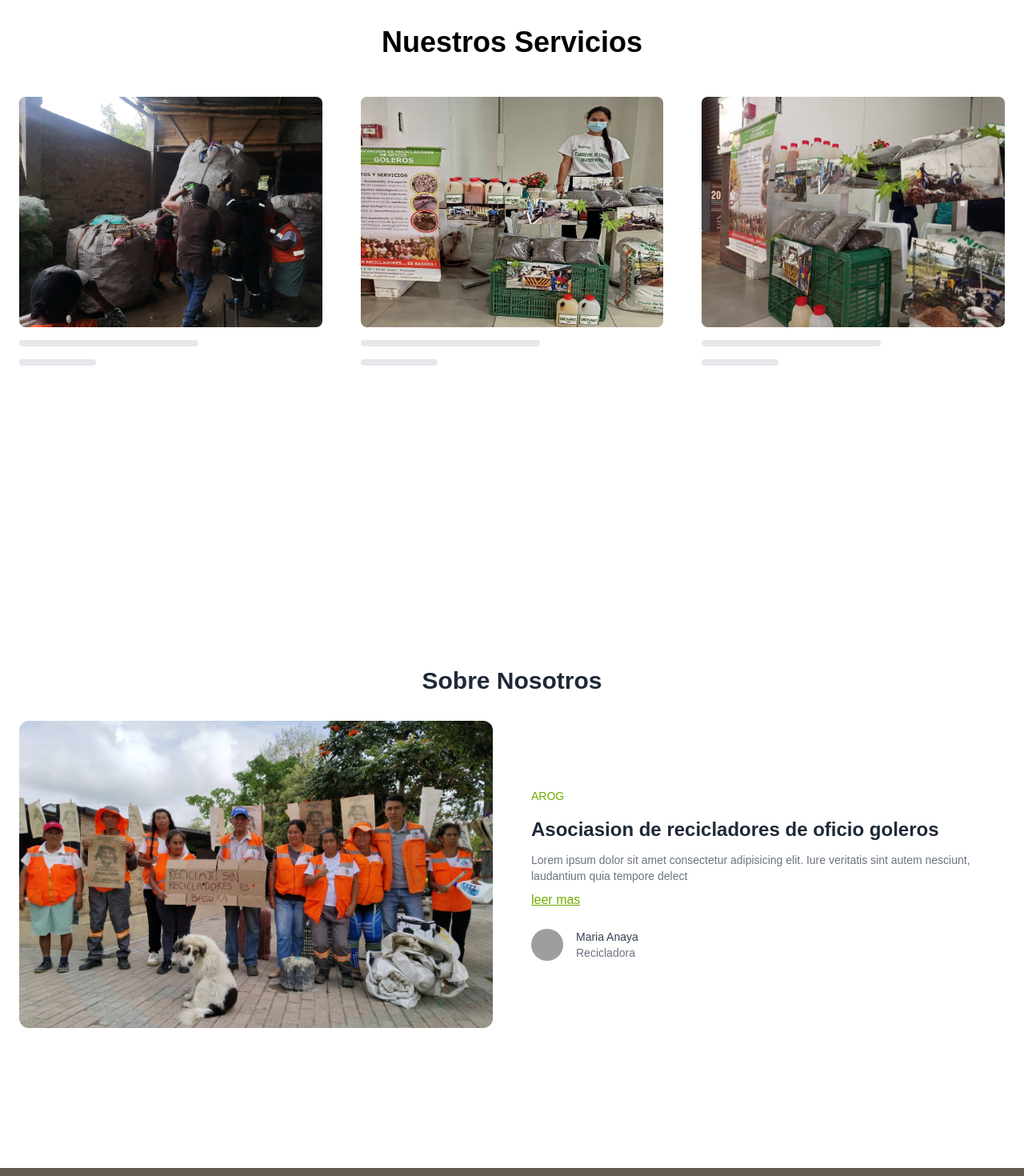
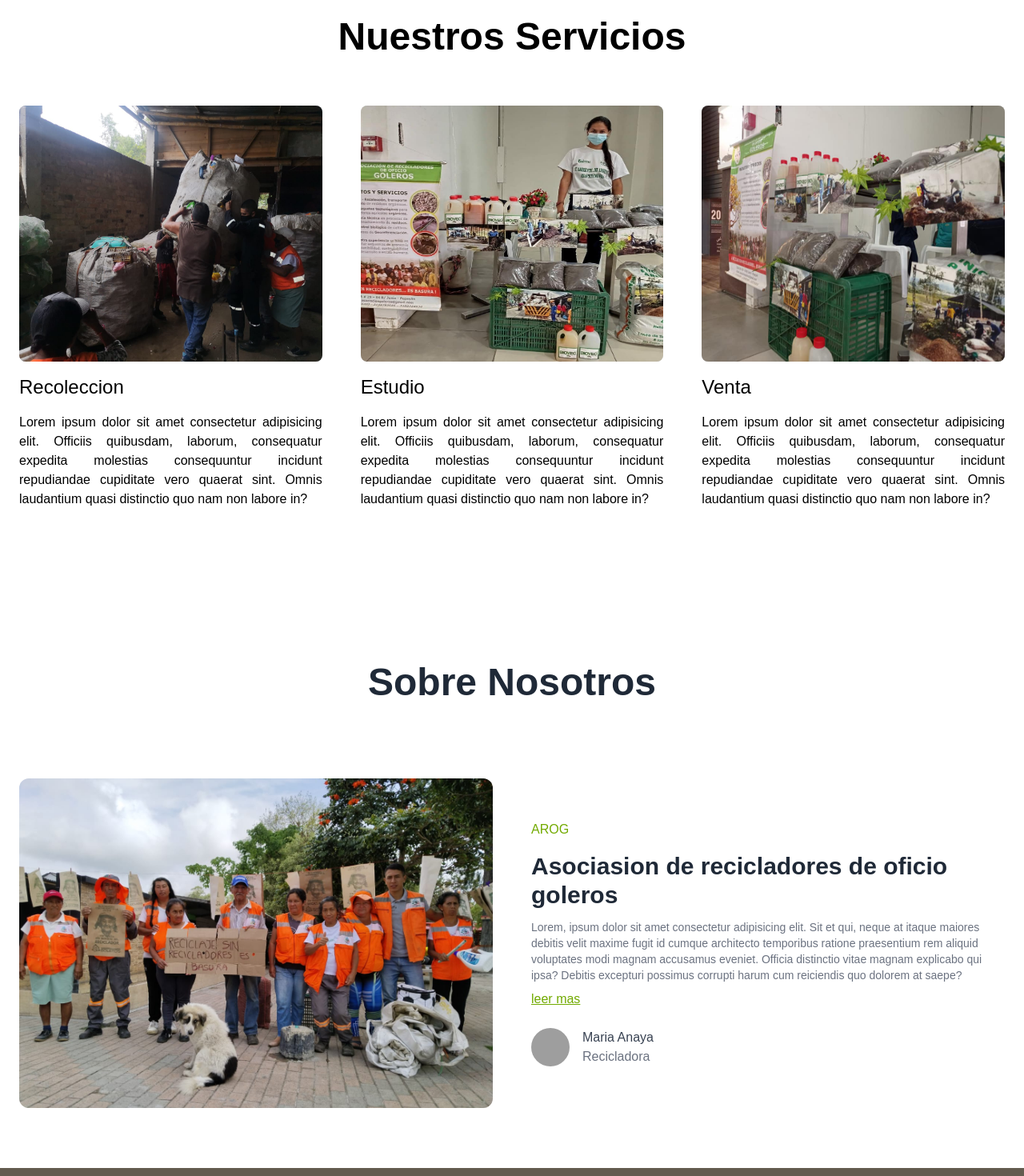
Before and after one commit to DanielSolarte23/proyecto-Arog-v3, a Next.js app: page / in a window 1280 px wide. Shown: the part 940-2410 px from the top of the page at 80% size. Built offline with nearby package versions, Linux system fonts and the light colour scheme; grey boxes are pictures that could not be loaded.

Commit message:
Rutas admin

```diff
--- a/package.json
+++ b/package.json
@@ -10,14 +10,10 @@
   },
   "dependencies": {
     "@fortawesome/fontawesome-free": "^6.6.0",
-    "antd": "^5.21.6",
-    "clsx": "^2.1.1",
-    "framer-motion": "^11.11.11",
     "next": "15.0.2",
     "proyecto-arog-v3": "file:",
     "react": "19.0.0-rc-02c0e824-20241028",
-    "react-dom": "19.0.0-rc-02c0e824-20241028",
-    "tailwind-merge": "^2.5.4"
+    "react-dom": "19.0.0-rc-02c0e824-20241028"
   },
   "devDependencies": {
     "eslint": "^8",
--- a/src/app/administrador/page.jsx
+++ b/src/app/administrador/page.jsx
@@ -1,10 +1,7 @@
-import BarraLateral from "../components/admin/BarraLateral"
 
 function Page() {
   return (
-    <div className="h-screen">
-
-    </div>
+    <h1>Perfil</h1>
   )
 }
 
--- a/src/app/components/publicas/BarraHeader.jsx
+++ b/src/app/components/publicas/BarraHeader.jsx
@@ -6,14 +6,12 @@ import LogoArog from "./LogoArog";
 // import { useAuth } from "../../context/AuthContext";
 
 
-function BarraHeader() {
+function BarraHeader({className}) {
     // const { isAuthenticated, logout, user } = useAuth();
-
-
     return (
         <header
             id="header1"
-            className="w-full h-1/6 shadow-lg z-50 flex items-center bg-white fixed px-8 justify-between"
+            className={`w-full h-1/8 shadow-lg z-50 flex items-center bg-white  px-8 justify-between ${className}`}
         >
             {/* Contenedor de logo y texto */}
             <a href="#Inicio" className="flex">
--- a/src/app/components/publicas/Bienvenida.jsx
+++ b/src/app/components/publicas/Bienvenida.jsx
@@ -3,9 +3,9 @@ import React from 'react'
 function Bienvenida() {
     return (
         <div className='h-screen' id="Inicio">
-            <div className='h-1/6'></div>
+            <div className='h-1/8'></div>
             <div
-                className="w-full contenedor-bienvenida px-5 h-5/6 md:px-28 items-center flex "
+                className="w-full contenedor-bienvenida px-5 h-7/8 md:px-28 items-center flex "
             >
                 {/* Contenedor de la imagen y texto */}
                 <section className="w-full h-5/6 flex  rounded-2xl bg-cover bg-center  bg-no-repeat hoja-verde">
--- a/src/app/components/publicas/Servicios.jsx
+++ b/src/app/components/publicas/Servicios.jsx
@@ -4,37 +4,39 @@ import React from 'react'
 function Servicios() {
     return (
         <div className='h-screen' id='servicios'>
-            <div className='h-1/6'></div>
-            <section className="bg-white h-5/6" >
-                <div className="container px-6 py-10 mx-auto">
-                    <h1 className="text-center w-full text-4xl  font-bold">Nuestros Servicios</h1>
+            <div className='h-1/8'></div>
+            <section className="bg-white h-7/8" >
+                <div className="container px-6 py-12 mx-auto h-full">
+                    <div className='flex justify-center items-center h-1/8'>
+                        <h1 className="text-center w-full text-5xl font-bold">Nuestros Servicios</h1>
+                    </div>
 
-                    <div className="grid grid-cols-1 gap-8 mt-8 xl:mt-12 xl:gap-12 sm:grid-cols-2 lg:grid-cols-3">
+                    <div className="grid grid-cols-1 gap-8 mt-8 xl:mt-12 xl:gap-12 sm:grid-cols-2 lg:grid-cols-3 h-6/8">
                         <div className="w-full ">
-                            <div className="w-full h-64 bg-gray-300 rounded-lg md:h-72 ">
+                            <div className="w-full h-64 bg-gray-300 rounded-lg md:h-80 ">
                                 <img src="/imagenRecoleccion.jpg" alt="ventas" className='h-full w-full rounded-lg' />
                             </div>
 
-                            <h1 className="w-56 h-2 mt-4 bg-gray-200 rounded-lg dark:bg-gray-700"></h1>
-                            <p className="w-24 h-2 mt-4 bg-gray-200 rounded-lg dark:bg-gray-700"></p>
+                            <h1 className="mt-4 text-2xl font-medium">Recoleccion</h1>
+                            <p className="mt-4 text-justify">Lorem ipsum dolor sit amet consectetur adipisicing elit. Officiis quibusdam, laborum, consequatur expedita molestias consequuntur incidunt repudiandae cupiditate vero quaerat sint. Omnis laudantium quasi distinctio quo nam non labore in?</p>
+                        </div>
+
+                        <div className="w-full">
+                            <div className="w-full h-64 bg-gray-300 rounded-lg md:h-80 dark:bg-gray-600">
+                                <img src="/venticas.jpg" alt="ventas" className='h-full w-full rounded-lg' />
+                            </div>
+
+                            <h1 className="mt-4 text-2xl font-medium">Estudio</h1>
+                            <p className="mt-4 text-justify">Lorem ipsum dolor sit amet consectetur adipisicing elit. Officiis quibusdam, laborum, consequatur expedita molestias consequuntur incidunt repudiandae cupiditate vero quaerat sint. Omnis laudantium quasi distinctio quo nam non labore in?</p>
                         </div>
 
                         <div className="w-full ">
-                            <div className="w-full h-64 bg-gray-300 rounded-lg md:h-72 dark:bg-gray-600">
-                                <img src="/venticas.jpg" alt="ventas" className='h-full w-full rounded-lg' />
-                            </div>
-
-                            <h1 className="w-56 h-2 mt-4 bg-gray-200 rounded-lg dark:bg-gray-700"></h1>
-                            <p className="w-24 h-2 mt-4 bg-gray-200 rounded-lg dark:bg-gray-700"></p>
-                        </div>
-
-                        <div className="w-full ">
-                            <div className="w-full h-64 bg-gray-300 rounded-lg md:h-72 dark:bg-gray-600">
+                            <div className="w-full h-64 bg-gray-300 rounded-lg md:h-80 dark:bg-gray-600">
                                 <img src="/imagenVenta.jpg" alt="ventas" className='h-full w-full rounded-lg' />
                             </div>
 
-                            <h1 className="w-56 h-2 mt-4 bg-gray-200 rounded-lg dark:bg-gray-700"></h1>
-                            <p className="w-24 h-2 mt-4 bg-gray-200 rounded-lg dark:bg-gray-700"></p>
+                            <h1 className="mt-4 text-2xl font-medium">Venta</h1>
+                            <p className="mt-4 text-justify">Lorem ipsum dolor sit amet consectetur adipisicing elit. Officiis quibusdam, laborum, consequatur expedita molestias consequuntur incidunt repudiandae cupiditate vero quaerat sint. Omnis laudantium quasi distinctio quo nam non labore in?</p>
                         </div>
                     </div>
                 </div>
--- a/src/app/components/publicas/SobreNosotros.jsx
+++ b/src/app/components/publicas/SobreNosotros.jsx
@@ -3,34 +3,34 @@ import React from 'react'
 function SobreNosotros() {
     return (
         <div className='h-screen' id='SobreNosotros'>
-            <div className='h-1/6'></div>
-            <section className="bg-white h-5/6">
-                <div className="container px-6 py-10 mx-auto">
-                    <h1 className="text-2xl font-semibold text-gray-800 capitalize lg:text-3xl dark:text-black text-center">Sobre Nosotros</h1>
-
-                    <div className="mt-8 lg:-mx-6 lg:flex lg:items-center">
-                        <img className="object-cover w-full lg:mx-6 lg:w-1/2 rounded-xl h-72 lg:h-96" src="/imagenactividad.jpg" alt="" />
+            <div className='h-1/8'></div>
+            <section className="bg-white h-7/8">
+                <div className="container px-6 py-14 mx-auto h-full">
+                    <div className='h-1/8 flex items-center justify-center'>
+                        <h1 className="text-2xl text-gray-800 capitalize lg:text-5xl font-bold text-center">Sobre Nosotros</h1>
+                    </div>
+                    <div className="mt-8 lg:-mx-6 lg:flex lg:items-center h-7/8">
+                        <img className="object-cover w-full lg:mx-6 lg:w-1/2 rounded-xl h-72 lg:h-4/5" src="/imagenactividad.jpg" alt="" />
 
                         <div className="mt-6 lg:w-1/2 lg:mt-0 lg:mx-6 ">
-                            <p className="text-sm text-verde-principal uppercase">AROG</p>
+                            <p className="text-base text-verde-principal uppercase">AROG</p>
 
-                            <h3 className="block mt-4 text-2xl font-semibold text-gray-800 hover:underline">
+                            <h3 className="block mt-4 text-3xl font-semibold text-gray-800 hover:underline">
                                 Asociasion de recicladores de oficio goleros
                             </h3>
 
-                            <p className="mt-3 text-sm text-gray-500 dark:text-gray-300 md:text-sm">
-                                Lorem ipsum dolor sit amet consectetur adipisicing elit. Iure veritatis sint autem nesciunt,
-                                laudantium quia tempore delect
+                            <p className="mt-3 text-md text-gray-500 dark:text-gray-300 md:text-sm">
+                                Lorem, ipsum dolor sit amet consectetur adipisicing elit. Sit et qui, neque at itaque maiores debitis velit maxime fugit id cumque architecto temporibus ratione praesentium rem aliquid voluptates modi magnam accusamus eveniet. Officia distinctio vitae magnam explicabo qui ipsa? Debitis excepturi possimus corrupti harum cum reiciendis quo dolorem at saepe?
                             </p>
 
-                            <a href="#" className="inline-block mt-2 text-verde-principal underline hover:text-blue-400">leer mas</a>
+                            <a href="#" className="inline-block mt-2 text-verde-principal underline text-base">leer mas</a>
 
                             <div className="flex items-center mt-6">
-                                <img className="object-cover object-center w-10 h-10 rounded-full" src="https://images.unsplash.com/photo-1531590878845-12627191e687?ixlib=rb-1.2.1&ixid=MnwxMjA3fDB8MHxwaG90by1wYWdlfHx8fGVufDB8fHx8&auto=format&fit=crop&w=764&q=80" alt="" />
+                                <img className="object-cover object-center w-12 h-12 rounded-full" src="https://images.unsplash.com/photo-1531590878845-12627191e687?ixlib=rb-1.2.1&ixid=MnwxMjA3fDB8MHxwaG90by1wYWdlfHx8fGVufDB8fHx8&auto=format&fit=crop&w=764&q=80" alt="" />
 
                                 <div className="mx-4">
-                                    <h1 className="text-sm text-gray-700 dark:text-gray-200">Maria Anaya</h1>
-                                    <p className="text-sm text-gray-500 dark:text-gray-400">Recicladora</p>
+                                    <h1 className="text-base text-gray-700 ">Maria Anaya</h1>
+                                    <p className="text-base text-gray-500 dark:text-gray-400">Recicladora</p>
                                 </div>
                             </div>
                         </div>
--- a/src/app/layout.jsx
+++ b/src/app/layout.jsx
@@ -11,7 +11,7 @@ export default function RootLayout({ children }) {
   return (
     <html lang="es">
       <body className="h-screen">
-        <BarraHeader />
+        <BarraHeader className={"fixed"} />
         <main className="h-full">
           {children}
         </main>
--- a/tailwind.config.js
+++ b/tailwind.config.js
@@ -12,7 +12,17 @@ module.exports = {
         foreground: "var(--foreground)",
         'verde-principal': '#72aa00',
         'Gris': '#d1d1d1',
-        'Cafe-Footer':'#635B4F',
+        'Cafe-Footer': '#635B4F',
+      },
+      height: {
+        '1/8': '12.5%',
+        '2/8': '25%',
+        '3/8': '37.5%',
+        '4/8': '50%',
+        '5/8': '62.5%',
+        '6/8': '75%',
+        '7/8': '87.5%',
+        '8/8': '100%',
       },
     },
   },
```
Also changed, not shown: src/app/administrador/layout.jsx (+9 -10 lines), src/app/components/admin/BarraLateral.jsx (+21 -21 lines), 1 other file (tests, documents, lock files or other folders).
